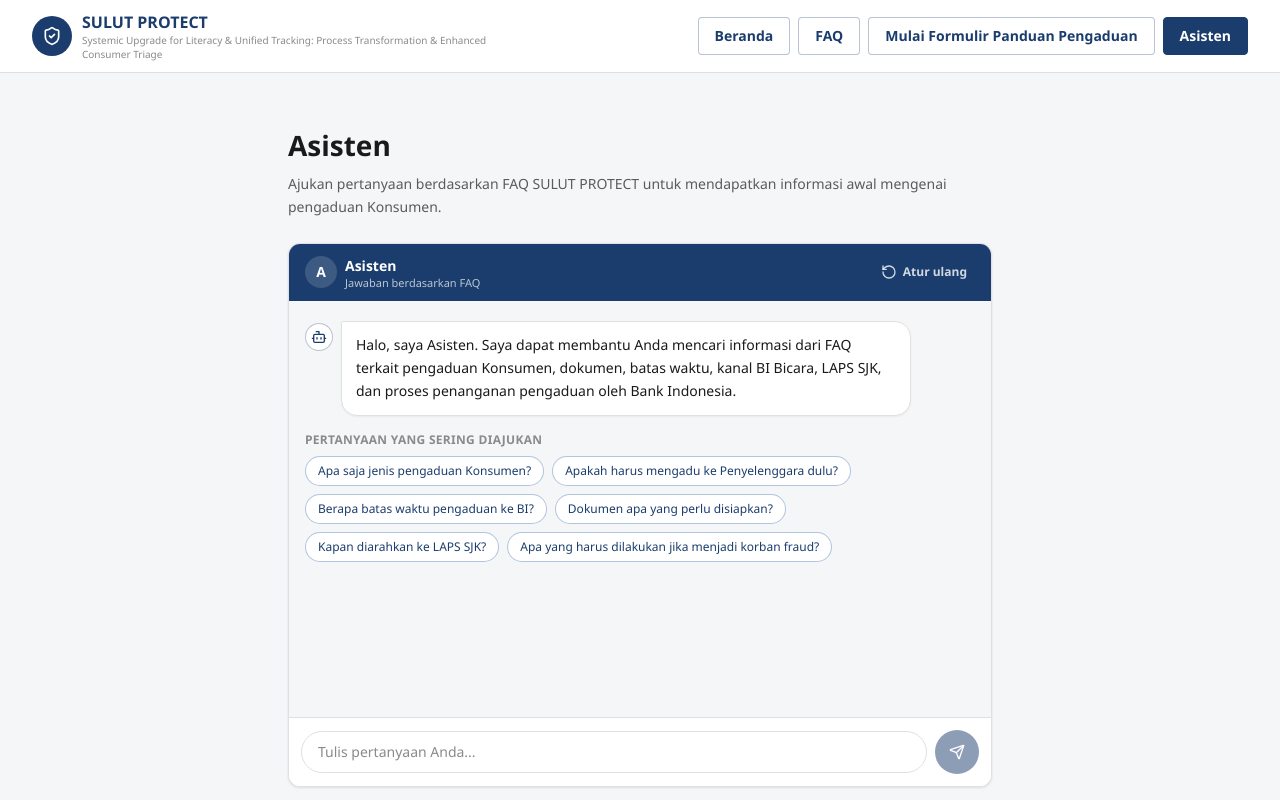
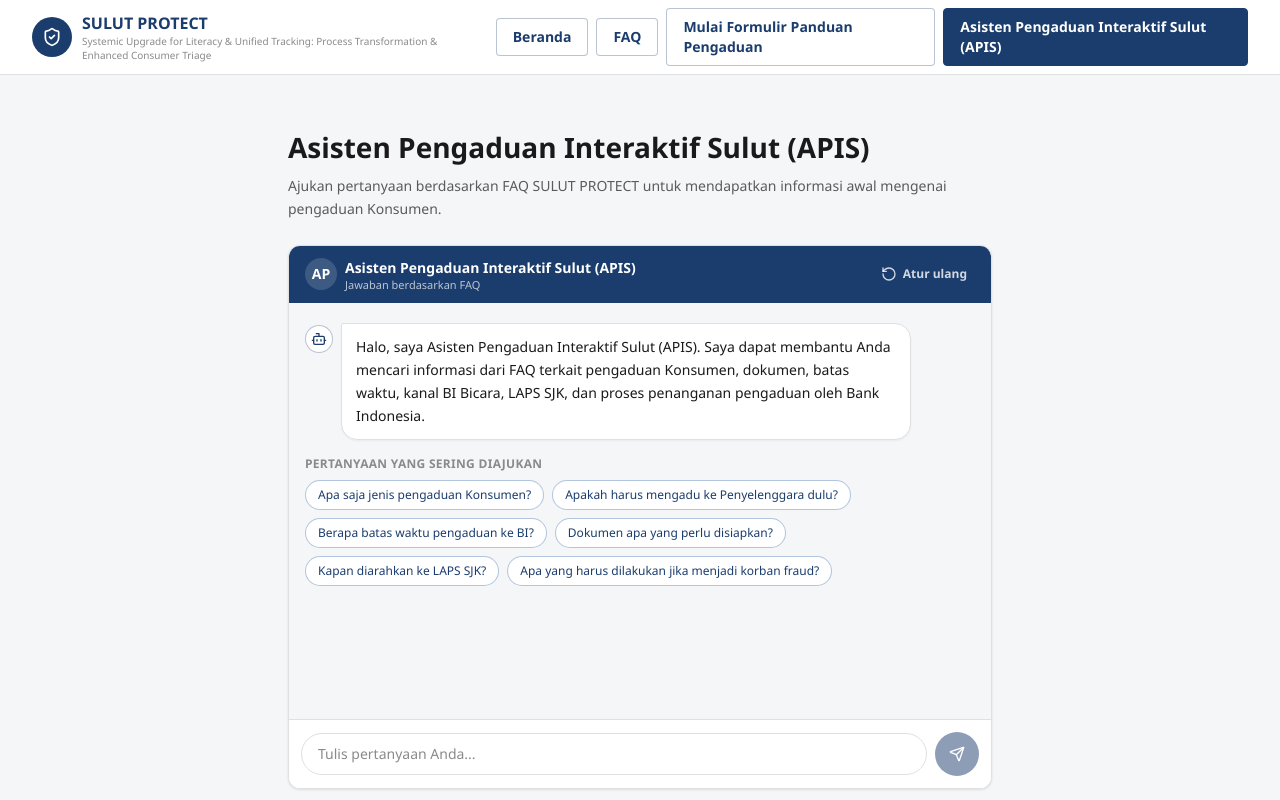
Before and after one commit to darrenmegantoro/SULUTPROTECT, a Next.js app: page /asisten in a window 1280 px wide. Shown: the top 800 px of the page. Built offline with nearby package versions, Linux system fonts and the light colour scheme.

Commit message:
Rename Asisten feature to APIS

```diff
--- a/src/app/admin/dashboard/page.tsx
+++ b/src/app/admin/dashboard/page.tsx
@@ -26,6 +26,7 @@ import {
   unansweredQuestions,
 } from "@/data/mockDashboard";
 import { PRIVACY_NOTE } from "@/data/adminConfig";
+import { APIS_NAME } from "@/data/apis";
 import StatCard from "@/components/admin/StatCard";
 import AuditTrail from "@/components/admin/AuditTrail";
 import {
@@ -149,7 +150,7 @@ export default function AdminDashboardPage() {
         </ChartCard>
         <ChartCard
           title="Pertanyaan Belum Terjawab"
-          description="Pertanyaan ke Asisten yang tidak ditemukan di FAQ (kandidat FAQ baru)."
+          description={`Pertanyaan ke ${APIS_NAME} yang tidak ditemukan di FAQ (kandidat FAQ baru).`}
         >
           <BarChart data={unansweredQuestions(records)} />
         </ChartCard>
--- a/src/app/admin/interactions/page.tsx
+++ b/src/app/admin/interactions/page.tsx
@@ -12,8 +12,9 @@ import {
 } from "@/data/adminConfig";
 import { cn } from "@/lib/utils";
 import InteractionDetail from "@/components/admin/InteractionDetail";
+import { APIS_NAME, formatInteractionChannel } from "@/data/apis";
 
-const CHANNELS = ["FAQ", "Asisten", "Formulir"];
+const CHANNELS = ["FAQ", "Asisten", "Formulir"] as const;
 const REROUTING: ReroutingStatus[] = [
   "Baru",
   "Perlu Review",
@@ -92,7 +93,7 @@ export default function AdminInteractionsPage() {
       filtered.map((r) => ({
         ID: r.id,
         Waktu: formatDateTime(r.createdAt),
-        Kanal: r.channel,
+        Kanal: formatInteractionChannel(r.channel),
         Kategori: r.category ?? "",
         Query: r.query ?? "",
         Ringkasan: r.answerSummary ?? "",
@@ -125,7 +126,8 @@ export default function AdminInteractionsPage() {
             Interaksi Pengaduan
           </h1>
           <p className="mt-1 text-sm text-bodyTextGray">
-            Pantau interaksi dari FAQ, Asisten, dan Formulir Panduan Pengaduan.
+            Pantau interaksi dari FAQ, {APIS_NAME}, dan Formulir Panduan
+            Pengaduan.
           </p>
         </div>
         <button
@@ -216,7 +218,7 @@ export default function AdminInteractionsPage() {
                 <td className="px-4 py-3 text-xs text-bodyTextGray">
                   {formatDateTime(r.createdAt)}
                 </td>
-                <td className="px-4 py-3">{r.channel}</td>
+                <td className="px-4 py-3">{formatInteractionChannel(r.channel)}</td>
                 <td className="px-4 py-3 text-bodyTextGray">{r.category ?? "-"}</td>
                 <td className="px-4 py-3 text-bodyTextGray">
                   {r.resultRecommendation ?? "-"}
@@ -309,7 +311,7 @@ function Select({
         <option value="">Semua</option>
         {options.map((o) => (
           <option key={o} value={o}>
-            {o}
+            {formatInteractionChannel(o)}
           </option>
         ))}
       </select>
--- a/src/app/asisten/page.tsx
+++ b/src/app/asisten/page.tsx
@@ -8,6 +8,7 @@ import {
   useChatMessages,
   SUGGESTED_QUESTIONS,
 } from "@/components/chatbot/useChatMessages";
+import { APIS_NAME } from "@/data/apis";
 
 export default function AsistenPage() {
   const { messages, sendQuestion, reset, isFresh } = useChatMessages();
@@ -29,7 +30,7 @@ export default function AsistenPage() {
     <section className="bg-offWhiteSection py-10 sm:py-14">
       <div className="container-bi max-w-3xl">
         <h1 className="text-2xl font-bold text-headlineBlack sm:text-[28px]">
-          Asisten
+          {APIS_NAME}
         </h1>
         <p className="mt-3 text-sm leading-relaxed text-bodyTextGray">
           Ajukan pertanyaan berdasarkan FAQ SULUT PROTECT untuk mendapatkan
@@ -41,10 +42,10 @@ export default function AsistenPage() {
           <div className="flex items-center justify-between bg-navyCore px-4 py-3 text-white">
             <div className="flex items-center gap-2">
               <span className="flex h-8 w-8 items-center justify-center rounded-full bg-white/15 text-sm font-bold">
-                A
+                AP
               </span>
               <div className="leading-tight">
-                <p className="text-sm font-bold">Asisten</p>
+                <p className="text-sm font-bold">{APIS_NAME}</p>
                 <p className="text-[11px] text-white/70">
                   Jawaban berdasarkan FAQ
                 </p>
--- a/src/components/Navbar.tsx
+++ b/src/components/Navbar.tsx
@@ -5,13 +5,14 @@ import Link from "next/link";
 import { usePathname } from "next/navigation";
 import { Menu, X, ShieldCheck } from "lucide-react";
 import { cn } from "@/lib/utils";
+import { APIS_NAME } from "@/data/apis";
 
 // Primary navigation. Routes are real pages (App Router).
 const NAV_ITEMS = [
   { label: "Beranda", href: "/" },
   { label: "FAQ", href: "/faq" },
   { label: "Mulai Formulir Panduan Pengaduan", href: "/formulir-panduan-pengaduan" },
-  { label: "Asisten", href: "/asisten" },
+  { label: APIS_NAME, href: "/asisten" },
 ];
 
 const BRAND_SUBTITLE =
--- a/src/components/ResultCard.tsx
+++ b/src/components/ResultCard.tsx
@@ -12,6 +12,7 @@ import type { GuidedResult, ResultBadgeTone } from "@/types/guidedForm";
 import { cn } from "@/lib/utils";
 import { FRAUD_DEFINITION, mentionsFraud } from "@/data/glossary";
 import { useChatbot } from "@/components/chatbot/ChatbotProvider";
+import { APIS_ASK_LABEL, APIS_NAME } from "@/data/apis";
 
 type ResultCardProps = {
   result: GuidedResult;
@@ -148,7 +149,7 @@ export default function ResultCard({ result }: ResultCardProps) {
             Masih butuh penjelasan?
           </p>
           <p className="mt-1 text-sm text-bodyTextGray">
-            Tanyakan kepada Asisten atau baca FAQ terkait sebelum melanjutkan.
+            Tanyakan kepada {APIS_NAME} atau baca FAQ terkait sebelum melanjutkan.
           </p>
           <div className="mt-3 flex flex-wrap gap-2">
             <button
@@ -157,7 +158,7 @@ export default function ResultCard({ result }: ResultCardProps) {
               className="inline-flex items-center gap-1.5 rounded-subtle bg-navyCore px-3 py-1.5 text-xs font-semibold text-white transition-colors hover:bg-navyDeep"
             >
               <MessageCircle className="h-3.5 w-3.5" aria-hidden="true" />
-              Tanya Asisten
+              {APIS_ASK_LABEL}
             </button>
             <Link
               href="/faq"
--- a/src/components/admin/InteractionDetail.tsx
+++ b/src/components/admin/InteractionDetail.tsx
@@ -5,6 +5,7 @@ import { X } from "lucide-react";
 import type { InteractionRecord, ReroutingStatus } from "@/types/admin";
 import { updateInteraction } from "@/lib/adminStore";
 import { ADMIN_UNITS } from "@/data/adminConfig";
+import { formatInteractionChannel } from "@/data/apis";
 
 const REROUTING: ReroutingStatus[] = [
   "Baru",
@@ -75,7 +76,7 @@ export default function InteractionDetail({
 
         <div className="space-y-4 px-5 py-4">
           <div className="divide-y divide-hairlineDivider">
-            <Row label="Kanal" value={record.channel} />
+            <Row label="Kanal" value={formatInteractionChannel(record.channel)} />
             <Row label="Kategori" value={record.category} />
             <Row label="Query / Pertanyaan" value={record.query} />
             <Row
--- a/src/components/chatbot/ChatbotLauncher.tsx
+++ b/src/components/chatbot/ChatbotLauncher.tsx
@@ -4,6 +4,7 @@ import { MessageCircle, X } from "lucide-react";
 import { usePathname } from "next/navigation";
 import { useChatbot } from "./ChatbotProvider";
 import ChatbotPanel from "./ChatbotPanel";
+import { APIS_NAME, APIS_SHORT } from "@/data/apis";
 
 // Floating launcher (bottom-right) plus the panel it toggles. Mounted once,
 // globally, in the root layout so Asisten is available on every page. Hidden
@@ -22,7 +23,7 @@ export default function ChatbotLauncher() {
         type="button"
         onClick={toggle}
         aria-expanded={isOpen}
-        aria-label={isOpen ? "Tutup Asisten" : "Buka Asisten"}
+        aria-label={isOpen ? `Tutup ${APIS_NAME}` : `Buka ${APIS_NAME}`}
         className="fixed bottom-5 right-5 z-50 flex items-center gap-2 rounded-full bg-navyCore px-4 py-3 text-sm font-semibold text-white shadow-panel transition-transform hover:scale-[1.03] hover:bg-navyDeep focus-visible:ring-offset-0 sm:bottom-6 sm:right-6"
       >
         {isOpen ? (
@@ -30,7 +31,7 @@ export default function ChatbotLauncher() {
         ) : (
           <MessageCircle className="h-5 w-5" aria-hidden="true" />
         )}
-        <span>Asisten</span>
+        <span>{APIS_SHORT}</span>
       </button>
     </>
   );
--- a/src/components/chatbot/ChatbotPanel.tsx
+++ b/src/components/chatbot/ChatbotPanel.tsx
@@ -6,6 +6,7 @@ import { useChatbot } from "./ChatbotProvider";
 import ChatMessage from "./ChatMessage";
 import SuggestedQuestions from "./SuggestedQuestions";
 import { useChatMessages, SUGGESTED_QUESTIONS } from "./useChatMessages";
+import { APIS_NAME } from "@/data/apis";
 
 export default function ChatbotPanel() {
   const { isOpen, close, pendingQuestion, clearPendingQuestion } = useChatbot();
@@ -47,17 +48,19 @@ export default function ChatbotPanel() {
   return (
     <div
       role="dialog"
-      aria-label="Asisten — bantuan berbasis FAQ"
+      aria-label={`${APIS_NAME} — bantuan berbasis FAQ`}
       className="fixed bottom-24 right-4 z-50 flex h-[min(560px,calc(100vh-8rem))] w-[min(380px,calc(100vw-2rem))] flex-col overflow-hidden rounded-xl border border-hairlineDivider bg-offWhiteSection shadow-panel animate-slide-up sm:right-6"
     >
       {/* Header */}
       <div className="flex items-center justify-between bg-navyCore px-4 py-3 text-white">
         <div className="flex items-center gap-2">
           <span className="flex h-8 w-8 items-center justify-center rounded-full bg-white/15 text-sm font-bold">
-            A
+            AP
           </span>
           <div className="leading-tight">
-            <p className="text-sm font-bold">Asisten</p>
+            <p className="max-w-[240px] text-xs font-bold leading-snug sm:text-sm">
+              {APIS_NAME}
+            </p>
             <p className="text-[11px] text-white/70">Jawaban berdasarkan FAQ</p>
           </div>
         </div>
@@ -74,7 +77,7 @@ export default function ChatbotPanel() {
           <button
             type="button"
             onClick={close}
-            aria-label="Tutup Asisten"
+            aria-label={`Tutup ${APIS_NAME}`}
             className="rounded-md p-1.5 text-white/80 transition-colors hover:bg-white/10 hover:text-white"
           >
             <X className="h-4 w-4" aria-hidden="true" />
--- a/src/components/chatbot/useChatMessages.ts
+++ b/src/components/chatbot/useChatMessages.ts
@@ -7,9 +7,9 @@ import { summarizeAnswer, uid } from "@/lib/utils";
 import { FRAUD_DEFINITION, mentionsFraud } from "@/data/glossary";
 import { focusLabel } from "@/data/faq";
 import { captureInteraction } from "@/lib/interactionCapture";
+import { APIS_NAME } from "@/data/apis";
 
-export const WELCOME_TEXT =
-  "Halo, saya Asisten. Saya dapat membantu Anda mencari informasi dari FAQ terkait pengaduan Konsumen, dokumen, batas waktu, kanal BI Bicara, LAPS SJK, dan proses penanganan pengaduan oleh Bank Indonesia.";
+export const WELCOME_TEXT = `Halo, saya ${APIS_NAME}. Saya dapat membantu Anda mencari informasi dari FAQ terkait pengaduan Konsumen, dokumen, batas waktu, kanal BI Bicara, LAPS SJK, dan proses penanganan pengaduan oleh Bank Indonesia.`;
 
 export const FALLBACK_TEXT =
   "Maaf, saya belum menemukan jawaban yang sesuai di FAQ. Silakan coba gunakan kata kunci lain, buka halaman FAQ, atau hubungi BI Bicara untuk memperoleh edukasi lebih lanjut.";
--- /dev/null
+++ b/src/data/apis.ts
@@ -0,0 +1,13 @@
+/** Public display name for the FAQ-based interactive complaint assistant. */
+export const APIS_NAME = "Asisten Pengaduan Interaktif Sulut (APIS)";
+
+/** Short label for compact UI (floating button, CTAs). */
+export const APIS_SHORT = "APIS";
+
+export const APIS_ASK_LABEL = `Tanya ${APIS_SHORT}`;
+
+/** Maps stored interaction channel values to display labels. */
+export function formatInteractionChannel(channel: string): string {
+  if (channel === "Asisten") return APIS_NAME;
+  return channel;
+}
--- a/src/data/mockDashboard.ts
+++ b/src/data/mockDashboard.ts
@@ -1,4 +1,5 @@
 import type { InteractionRecord } from "@/types/admin";
+import { formatInteractionChannel } from "@/data/apis";
 
 export type Bucket = { label: string; value: number };
 
@@ -31,7 +32,10 @@ export function byCategory(records: InteractionRecord[]): Bucket[] {
 }
 
 export function byChannel(records: InteractionRecord[]): Bucket[] {
-  return tally(records, (r) => r.channel);
+  return tally(records, (r) => r.channel).map((bucket) => ({
+    ...bucket,
+    label: formatInteractionChannel(bucket.label),
+  }));
 }
 
 export function byLocation(records: InteractionRecord[]): Bucket[] {
```
Also changed, not shown: src/components/FAQSection.tsx (+4 -3 lines).
